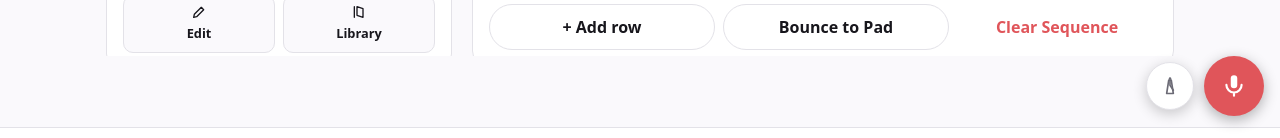
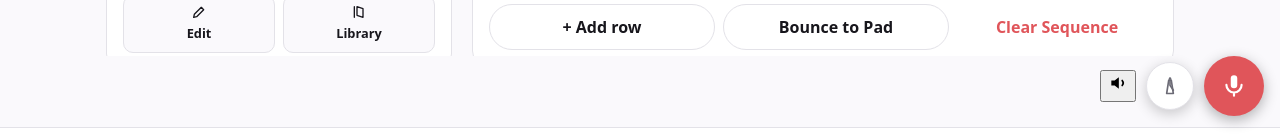
Before and after one commit to Amenonuhoko/mini-mixer, a React (Vite) app in the folder app/: page / in a window 1280 px wide. Shown: the part 592-730 px from the top of the page. Built offline with nearby package versions, Linux system fonts and the light colour scheme.

Commit message:
Place master volume beside metronome

```diff
--- a/app/src/App.tsx
+++ b/app/src/App.tsx
@@ -1,6 +1,7 @@
 import { useRef, useState, type ReactNode, type TouchEvent } from 'react'
 import { Library } from './components/Library'
 import { MetronomeButton } from './components/MetronomeButton'
+import { MasterVolumeButton } from './components/MasterVolumeButton'
 import { Nav } from './components/Nav'
 import { PadEditOverlay } from './components/PadEditOverlay'
 import { PadsPage } from './components/PadsPage'
@@ -113,6 +114,7 @@ function Shell() {
       </main>
       {showPlayBar && <PlayBar />}
       <div className="fab-cluster">
+        <MasterVolumeButton />
         <MetronomeButton />
         <RecordFAB
           sampleCount={Object.keys(state.samples).length}
```
